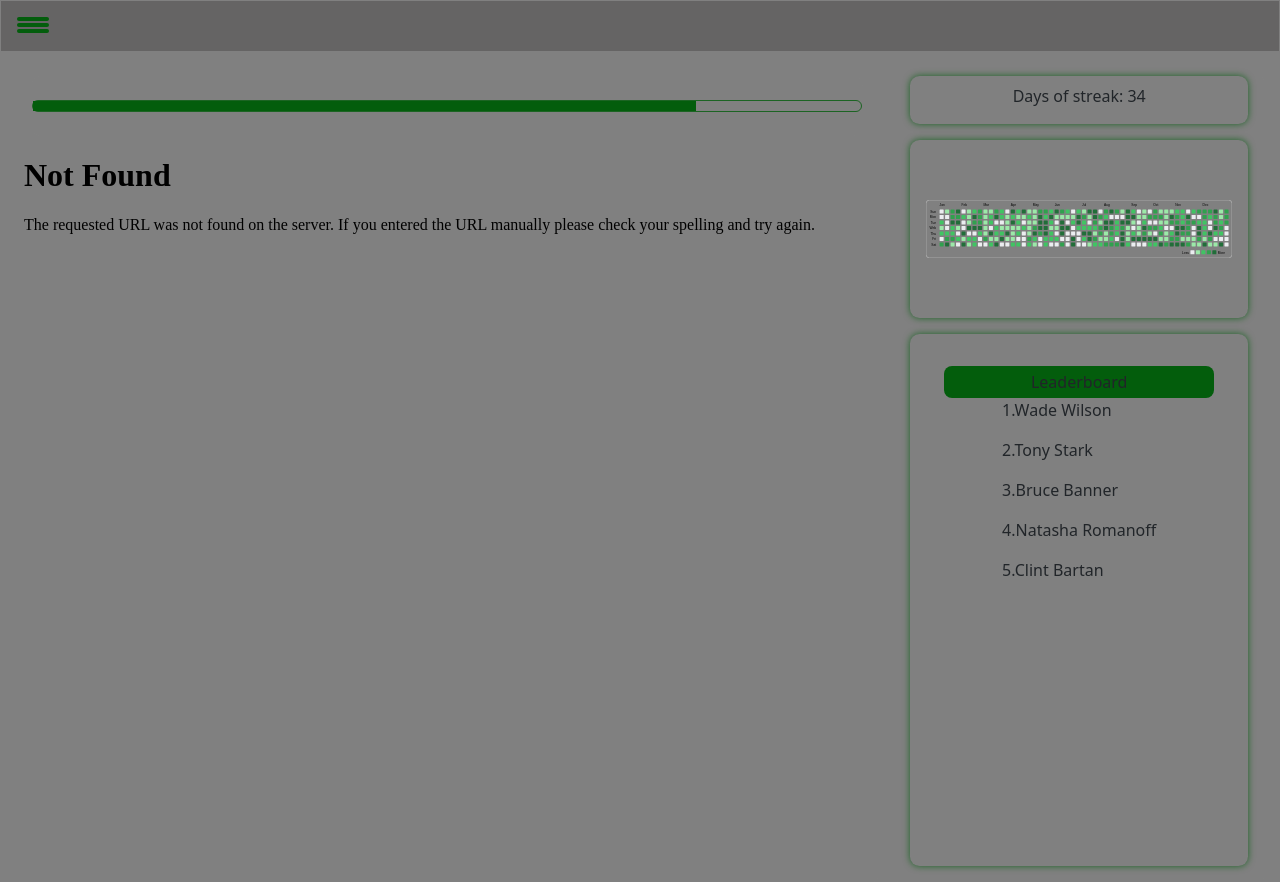
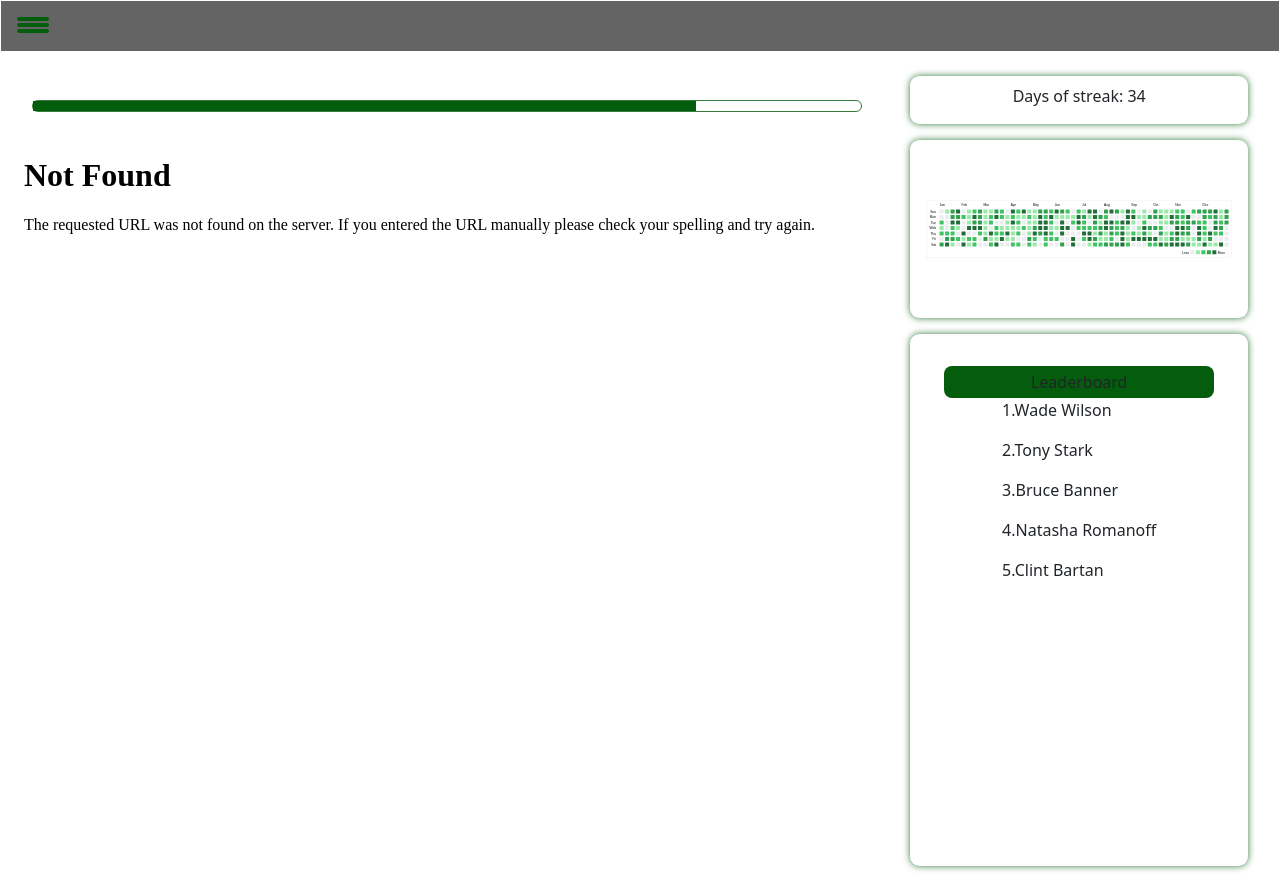
Before and after one commit to BhaveshKukreja29/DevWorth, a Flask app: page / in a window 1280 px wide. Run offline with Flask 3, Linux system fonts and the light colour scheme; a user stored in the database is signed in; some libraries are stand-ins or nearby versions.

Commit message:
Updates to entire application

```diff
--- a/static/home.css
+++ b/static/home.css
@@ -1,16 +1,16 @@
 /*-----------------style for navbar-----------------------------------------*/
 :root {
   font-family: cursive;
-  background-color: grey;
+  background-color: white;
   color: white;
 }
 
 body{
-  background-color: grey;
+  background-color: white;
 }
 
 .offcanvas {
-  background-color: grey;
+  background-color: white;
   border: none;
 }
 
@@ -19,7 +19,7 @@ body{
   padding: 0 !important;
   margin: 0 !important;
   z-index: 1000;
- border: 1px solid grey;
+ border: 1px solid white;
 
 }
 
@@ -31,7 +31,7 @@ body{
 }
 
 .navbar a, .navbar button {
-  color: white;
+  color: green;
   text-decoration: none;
 }
 
@@ -55,7 +55,7 @@ body{
 }
 
 #sign-btn {
-  background: grey;
+  background: white;
   margin-right: 1rem;
   width: 6rem;
   border-color: rgb(3, 93, 12);
@@ -81,7 +81,7 @@ body{
 
 .home {
   border: 0px;
-  background-color: grey;
+  background-color: white;
   width: 100%;
   display: flex;
   height: calc(100vh - 60px); /* Adjust 60px to your navbar height */
@@ -89,7 +89,7 @@ body{
 
 main {
   border: 0px;
-  background-color: grey;
+  background-color: white;
   border-radius: 0.4rem;
   width: 70%;
   margin-left: 1rem;
@@ -102,7 +102,7 @@ main {
 
 
 aside {
-  background-color: grey;
+  background-color: white;
   border-radius: 0.4rem;
   width: 30%;
   margin-left: 1rem;
@@ -112,7 +112,7 @@ aside {
 }
 
 #progress, #badges, #github, .streak {
-  background-color: grey;
+  background-color: white;
   box-shadow: 0 0 7px  rgba(3, 93, 12, 0.8);
   border-radius: 0.6rem;
   margin-bottom: 1rem;
--- a/templates/home.html
+++ b/templates/home.html
@@ -63,7 +63,7 @@
 
             <div id="outer-bar"><div id="bar"></div> </div> <p></p>
         </div>
-        <iframe src="/templates/Java_TechKnowledge.pdf" width="100%" height="100%"></iframe>
+        <iframe src="/static/pdf.pdf" width="100%" height="100%"></iframe>
     </main>
     <aside>
 
@@ -72,7 +72,7 @@
         </div>
 
         <div id="github">
-            <div id="git"><img src="/templates/github.svg" ></div>
+            <div id="git"><img src="/static/github.svg" ></div>
             <!-- <div id="leet"><img src="/templates/just-solved-problem-with-todays-daily-v0-uiy1ntbwhy9a1.webp"></div> -->
         </div>
         <div id="badges">
--- a/templates/signup.html
+++ b/templates/signup.html
@@ -61,18 +61,18 @@
                             <p>Password</p>
                             <input type="password" name="password1" id="password1" placeholder="Password"/>
                             {% if passErr %}
-                                <div class="errorMessage" style="color: Red;">{{ passErr }}</div>
+                                <div class="errorMessage">{{ passErr }}</div>
                             {% endif %}
 
 
                             <p>Confirm password</p>
                             <input type="password" name="password2" id="password2" placeholder="Confirm Password"/><br/>
                             {% if pass2Err %}
-                                <div class="errorMessage" style="color: Red;">{{ pass2Err }}</div>
+                                <div class="errorMessage">{{ pass2Err }}</div>
                             {% endif %}
 
                             {% if passMatch %}
-                                <div class="errorMessage" style="color: Red;">{{ passMatch }}</div>
+                                <div class="errorMessage">{{ passMatch }}</div>
                             {% endif %}
 
 
```
Also changed, not shown: static/style2.css (+18 -0 lines), templates/login.html (+1 -6 lines), static/github.svg (renamed from templates/github.svg), static/style.css (line endings or trailing spaces), 2 other files.
